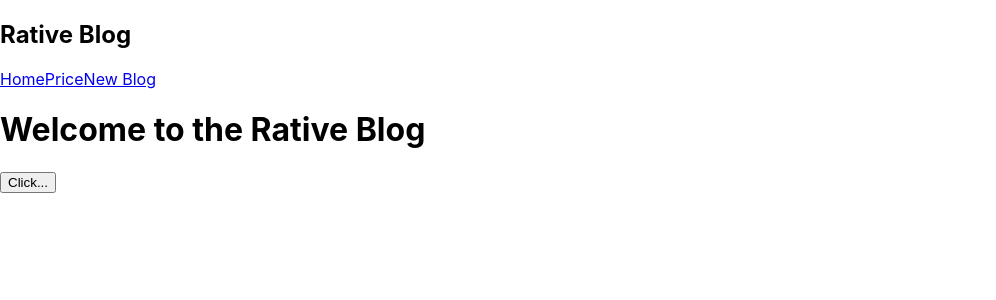
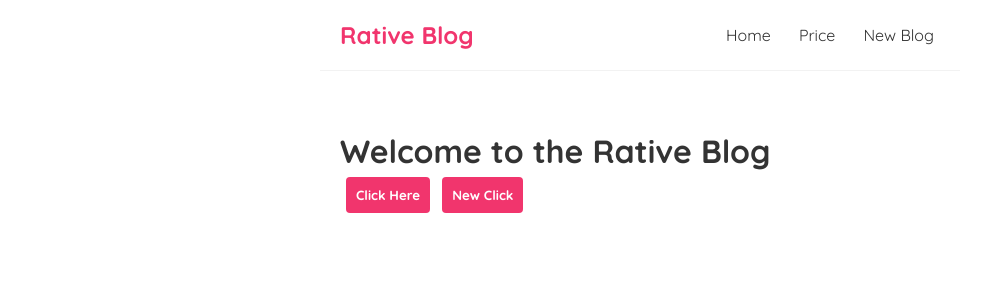
Before and after one commit to suvepatra004/mamba-blog, a React (Create React App) app: page / in a window 1280 px wide. Shown: the top 300 px of the page, without its empty margins (0-996 px from the left). Built offline with nearby package versions, Linux system fonts and the light colour scheme.

Commit message:
added new concept called callback inside Button

```diff
--- a/src/Home.js
+++ b/src/Home.js
@@ -4,10 +4,15 @@
         console.log('Check Mate!');
     };
 
+    const handleNewClick = (name) => {
+        console.log(`Hello ${name}, welcome to the Rative Blog!`);
+    }
+
     return (
         <div>
             <h1>Welcome to the Rative Blog</h1>
-            <button onClick={handleClick}>Click...</button>
+            <button onClick={handleClick} className="home-btn">Click Here</button>
+            <button onClick={handleNewClick('Suvendu')} className="home-btn">New Click</button>
         </div>
     );
 }
--- a/src/index.css
+++ b/src/index.css
@@ -1,13 +1,45 @@
-body {
+@import url('https://fonts.googleapis.com/css2?family=Quicksand:wght@300;400;500;600;700&display=swap');
+
+/* base styles */
+* {
   margin: 0;
-  font-family: -apple-system, BlinkMacSystemFont, 'Segoe UI', 'Roboto', 'Oxygen',
-    'Ubuntu', 'Cantarell', 'Fira Sans', 'Droid Sans', 'Helvetica Neue',
-    sans-serif;
-  -webkit-font-smoothing: antialiased;
-  -moz-osx-font-smoothing: grayscale;
+  font-family: "Quicksand";
+  color: #333;
 }
-
-code {
-  font-family: source-code-pro, Menlo, Monaco, Consolas, 'Courier New',
-    monospace;
+.navbar {
+  padding: 20px;
+  display: flex;
+  align-items: center;
+  max-width: 600px;
+  margin: 0 auto;
+  border-bottom: 1px solid #f2f2f2;
 }
+.navbar h1 {
+  color: #f1356d;
+}
+.navbar .links {
+  margin-left: auto;
+}
+.navbar a {
+  margin-left: 16px;
+  text-decoration: none;
+  padding: 6px;
+}
+.navbar a:hover {
+  color: #f1356d;
+}
+.content {
+  max-width: 600px;
+  margin: 40px auto;
+  padding: 20px;
+}
+.home-btn {
+  padding: 10px;
+  margin: 6px;
+  background: #f1356d;
+  color: white;
+  border: none;
+  border-radius: 4px;
+  cursor: pointer;
+  font-weight: 700;
+}
```
